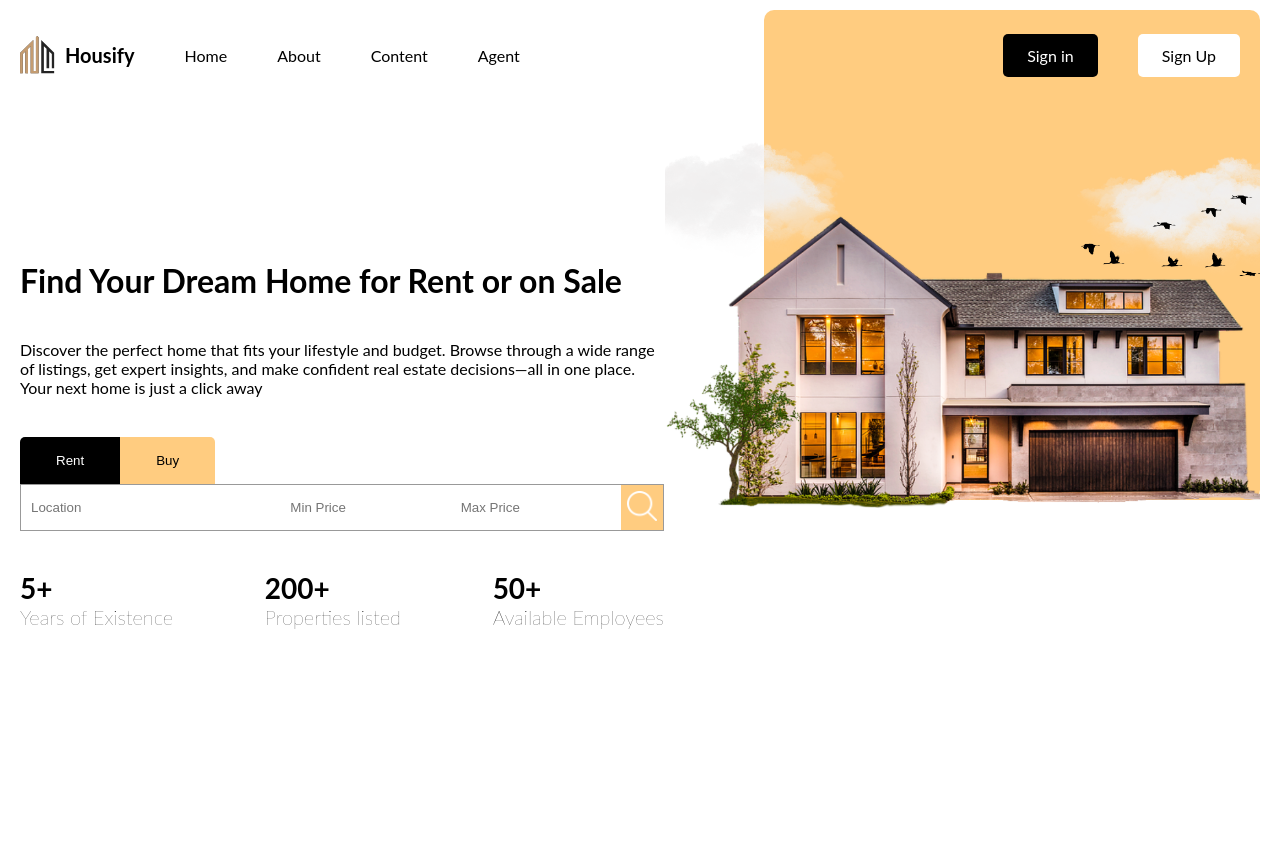
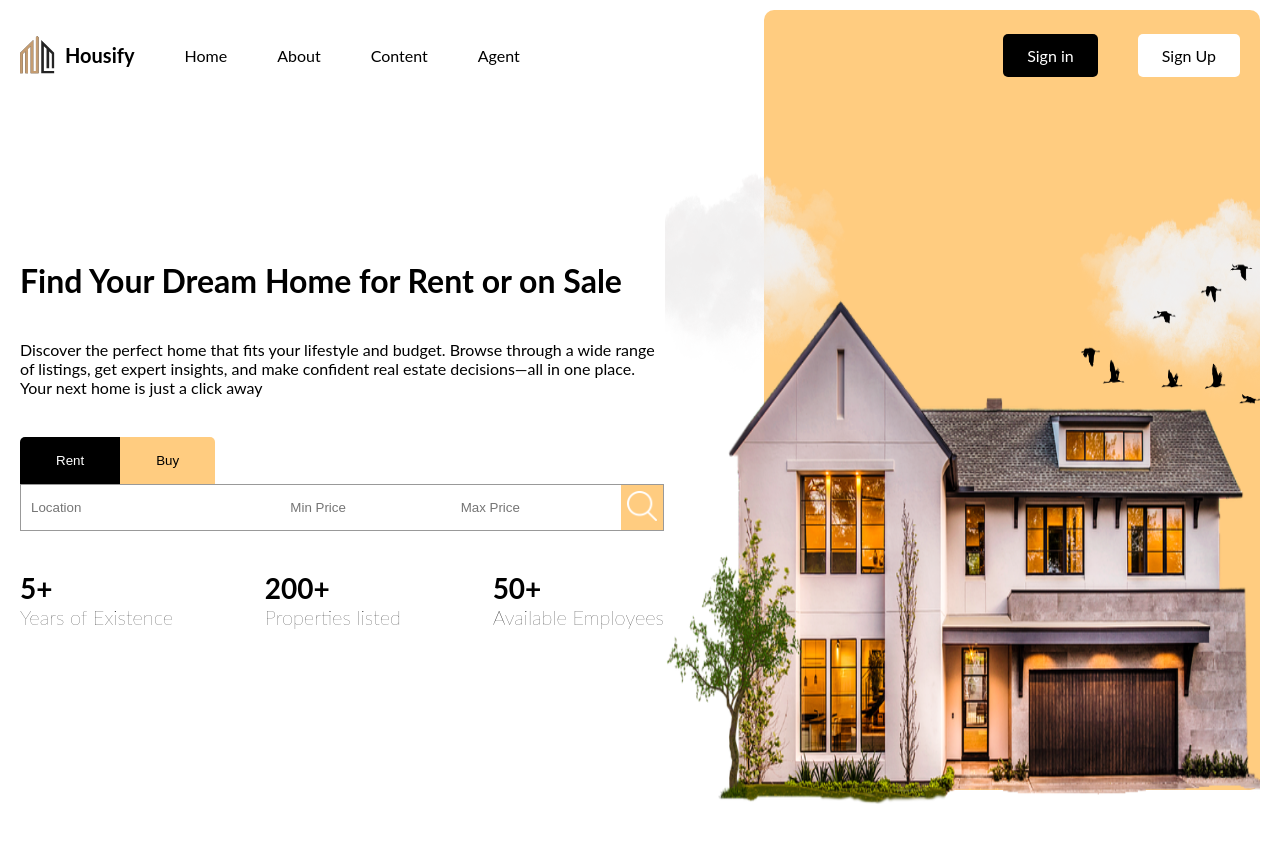
Before and after one commit to TangangMcBride/Housify, a React (Vite) app in the folder Frontend/: page / in a window 1280 px wide. Shown: the top 842 px of the page. Built offline with nearby package versions, Linux system fonts and the light colour scheme.

Commit message:
update image container height

```diff
--- a/Frontend/src/pages/homePage/home.scss
+++ b/Frontend/src/pages/homePage/home.scss
@@ -60,6 +60,7 @@
     flex: 2;
     background-color: #ffbd59c3;
     position: relative;
+
     border-radius: 0px 0px 10px 10px;
 
     @include responsive.md {
@@ -68,7 +69,7 @@
       border-radius: 10px 10px 10px 10px;
     }
     @include responsive.lg{
-      height: 400px;
+      height: 100%;
     }
     img {
       width: 120%;
```
